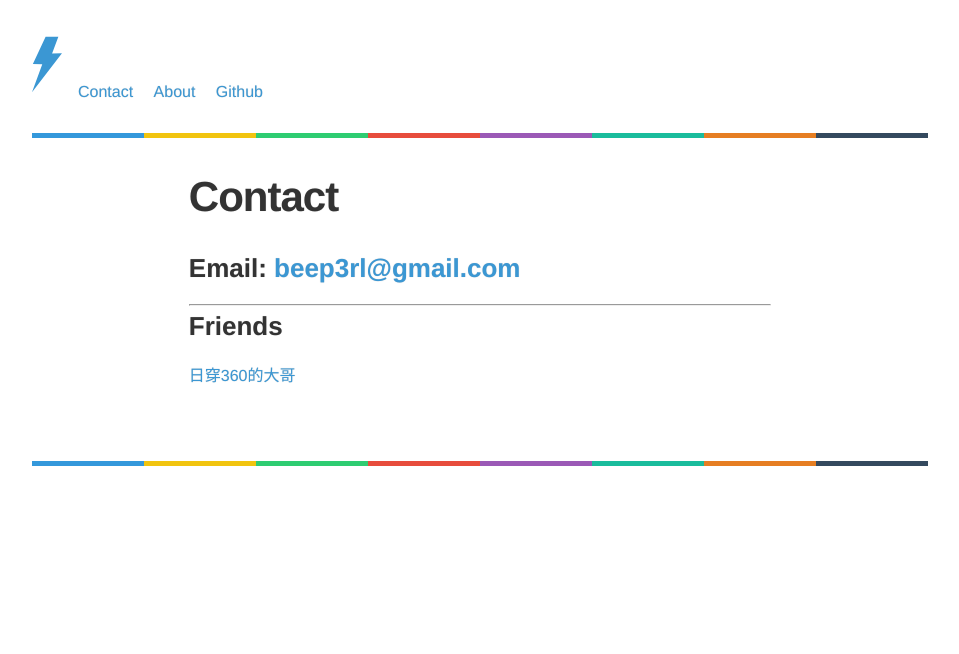
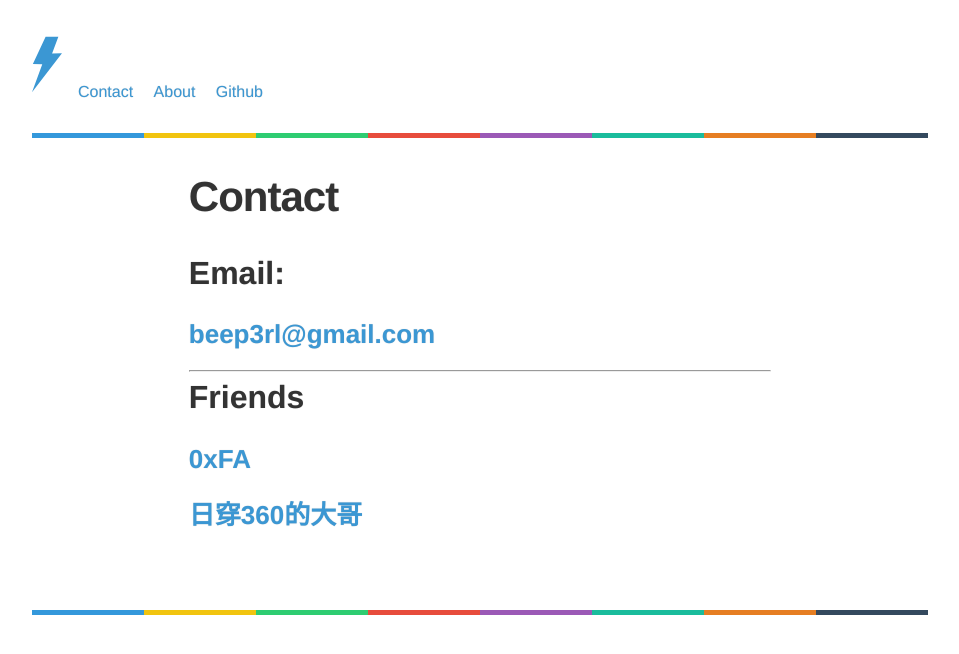
Before and after one commit to Beep3r/Beep3r.github.io, a Jekyll site: the page built from Contact.md, in a window 1280 px wide. Shown: the top 654 px of the page, without its empty margins (160-1119 px from the left). Built offline with Jekyll 4.4.1, drawn with Linux system fonts in a browser that asks for light colours.

Commit message:
Update Contact.md

```diff
--- a/Contact.md
+++ b/Contact.md
@@ -5,10 +5,13 @@ permalink: /contact/
 published: true
 ---
 
-### **Email**: [beep3rl@gmail.com](mailto:beep3rl@gmail.com)
+## **Email**:
+
+### [beep3rl@gmail.com](mailto:beep3rl@gmail.com)
 
 ---
 
-### Friends
+## Friends
 
-[日穿360的大哥](http://mr-fk.cn)
+### [0xFA](http://0xfa.club)
+### [日穿360的大哥](http://mr-fk.cn)
```
